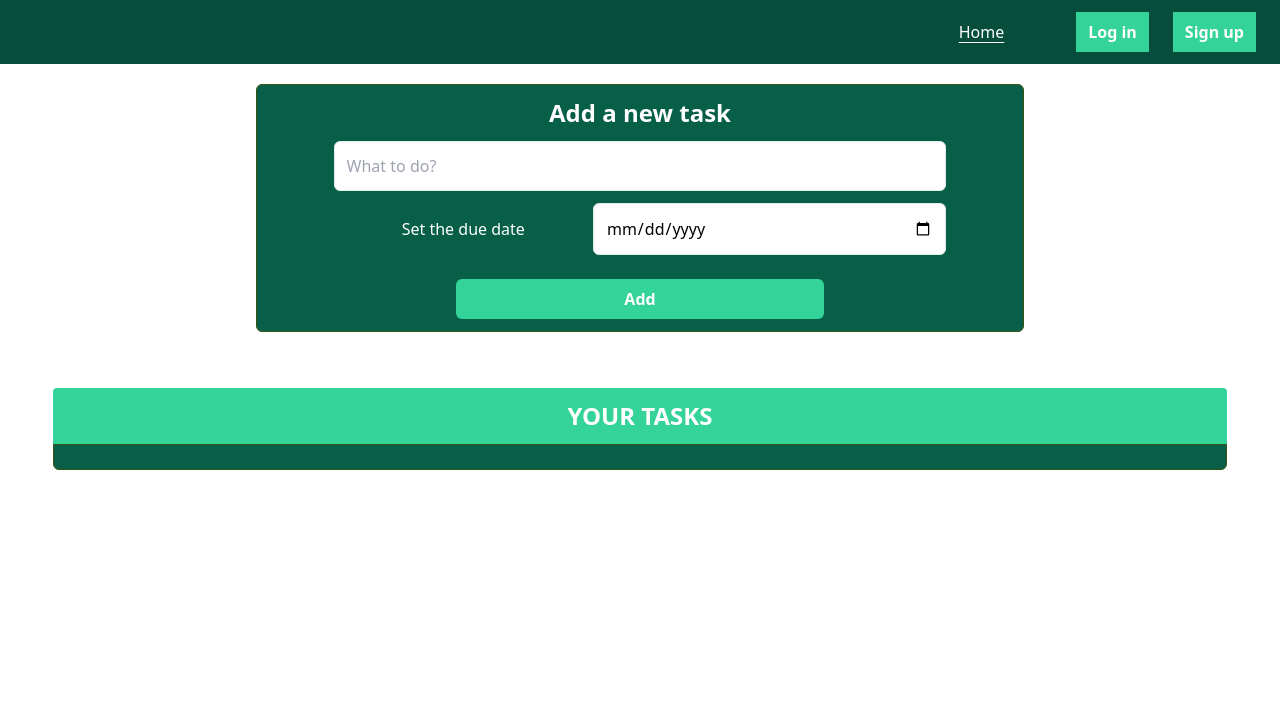
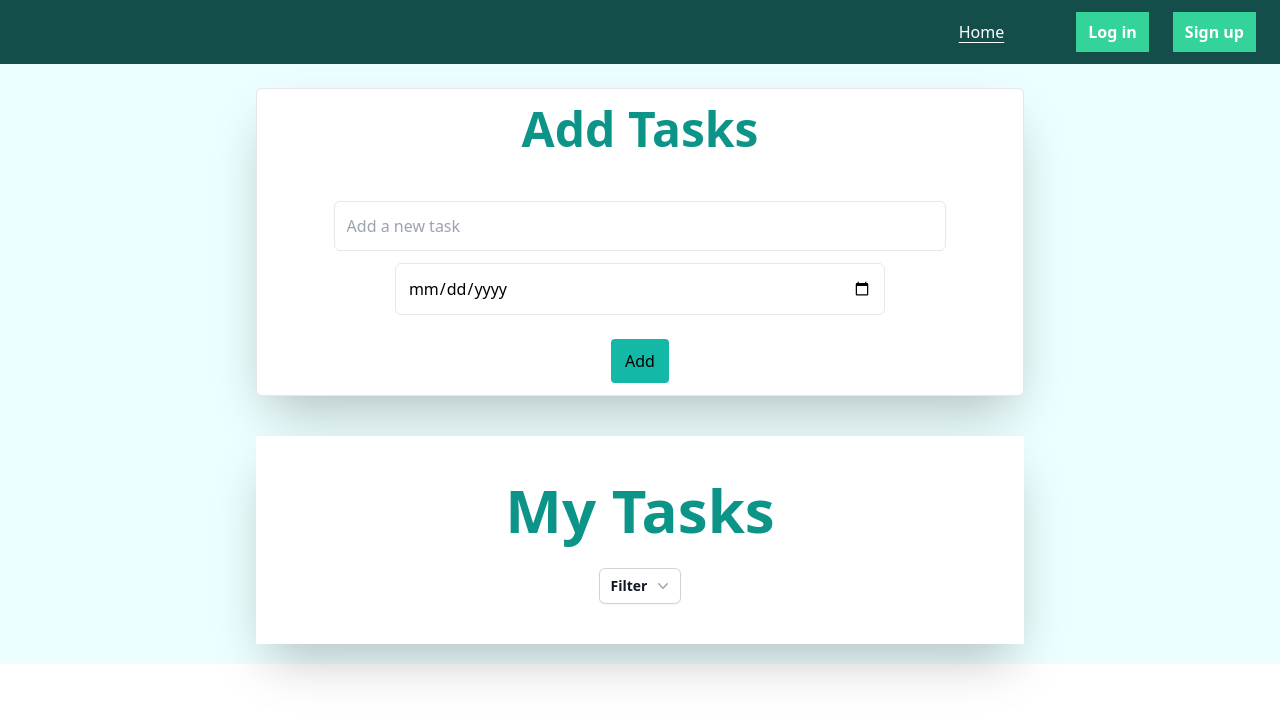
Before and after one commit to sujal3011/task_manager_frontend, a React (Create React App) app: page /1/tasks in a window 1280 px wide. Shown: the top 718 px of the page. Built offline with nearby package versions, Linux system fonts and the light colour scheme; no server answers.

Commit message:
added functionality to filter tasks based on their status

```diff
--- a/src/components/Home.js
+++ b/src/components/Home.js
@@ -5,7 +5,7 @@ import Navbar from './Navbar'
 const Home = () => {
     return (
         <>
-            <div className='h-screen flex flex-col items-center'>
+            <div className='h-screen flex flex-col items-center bg-cyan-50'>
                 <Navbar />
                 <Lists />
             </div>
--- a/src/components/Lists.js
+++ b/src/components/Lists.js
@@ -1,4 +1,4 @@
-import React, { useContext, useEffect } from 'react'
+import React, { useContext, useEffect,useState } from 'react'
 import listContext from '../context/lists/listContext'
 import { Link } from 'react-router-dom';
 import { useNavigate } from 'react-router-dom';
@@ -6,12 +6,30 @@ import { useNavigate } from 'react-router-dom';
 const Lists = () => {
     const navigate=useNavigate();
     const context = useContext(listContext);
-    const { lists, getLists,deleteList } = context;
+    const { lists, getLists,deleteList,addList} = context;
+
+    const [list, setList] = useState({ title: "" });
+
+    const handleonChange = (e) => {
+        setList({ title: e.target.value });
+    }
+
+    const handleCreateList = () => {
+
+        if (list.title.length >= 2)
+        {
+            console.log(list.title);
+            addList(list.title);
+            setList({ title: "" });
+        }
+        else{
+            console.log("Enter a valid title");
+        }
+    }
 
     useEffect(() => {
 
         if(localStorage.getItem("token")){
-
             getLists();
         }
         else{
@@ -22,27 +40,44 @@ const Lists = () => {
     }, [])
 
     return (
-        <div className='border rounded-md flex flex-col items-center justify-start w-full sm:w-9/12 h-4/5 my-8  '>
+        <div className='border rounded-md flex flex-col items-center justify-start w-full sm:w-9/12 h-4/5 my-8 shadow-2xl bg-white'>
 
-            <div className='flex  border-lime-900 rounded-t-md items-center justify-between px-3 py-3 w-11/12 sm:w-4/5 mt-4 bg-emerald-800'>
-                <h2 className='font-bold text-2xl text-white'>YOUR LISTS</h2>
-                <button className='text-white font-bold bg-emerald-400 px-3 py-2 mx-3'><Link to="/createList">Create new List</Link></button>
+            <h1 className="my-4 text-3xl font-extrabold text-teal-600 dark:text-white md:text-5xl lg:text-6xl">My Lists</h1>
+
+            <div className='flex  border-lime-900 rounded-t-md items-center justify-center px-3 py-3 w-11/12 sm:w-4/5 mt-4 '>
+
+                <form className="w-4/5">
+                <div className="flex items-center border-b border-teal-500 py-2">
+                    <input className="appearance-none bg-transparent border-none w-full text-gray-700 mr-3 py-1 px-2 leading-tight focus:outline-none" type="text" placeholder="Create a new list.." aria-label="Full name" onChange={handleonChange}/>
+
+                    <button className="flex-shrink-0 bg-teal-500 hover:bg-teal-700 border-teal-500 hover:border-teal-700  border-2 text-white py-2 px-3 rounded mx-2" type="button" onClick={handleCreateList}>
+                    Create
+                    </button>
+                </div>
+                </form>
+
             </div>
 
 
-            <div className='flex flex-col items-center justify-between px-3 py-3 w-11/12 sm:w-4/5 mb-4 overflow-y-auto no-scrollbar border border-slate-300'>
+            <div className='flex flex-col items-center justify-between px-3 py-3 pt-6 pb-6 w-11/12 sm:w-4/5 mb-4 overflow-y-auto no-scrollbar'>
                 {lists.map((list) => {
                     return (
 
-                        <div className='border rounded-md flex w-full items-center justify-between px-3 py-3 mx-3 my-3 bg-emerald-800' key={list._id}>
+                        <div className='border rounded-md flex w-full items-center justify-between px-3 py-3 mx-3 my-3' key={list._id}>
+
+                            <p className='text-slate-600 font-semibold'>{list.title}</p>
+
                             <div className='flex items-center'>
-                                <p className='text-white'>{list.title}</p>
-                                <i className="fa-solid fa-trash mx-3 text-emerald-400 cursor-pointer " onClick={()=>{deleteList(list._id)}}></i>
-                                <Link to={`/updateList/${list._id}`} className='cursor-pointer'><i className="fa-solid fa-pen-to-square mx-3 text-emerald-400"></i></Link>
+
+                                <button className='bg-blue-500 hover:bg-blue-400 text-white font-bold py-2 px-4 border-b-4 border-blue-700 hover:border-blue-500 rounded mx-3'>
+                                <Link to={`/${list._id}/tasks`} className='cursor-pointer'>View Tasks</Link>
+                                </button>
+
+                                <i className="fas fa-trash-alt text-red-500 cursor: pointer" onClick={()=>{deleteList(list._id)}}></i>
+
+                                <Link to={`/updateList/${list._id}`} className='cursor-pointer'><i className="fas fa-pencil-alt me-3 mx-3 text-teal-500"></i></Link>
+
                             </div>
-                            <button className='text-sm sm:text-lg text-white font-bold bg-emerald-400 px-3 py-2 mx-3'>
-                            <Link to={`/${list._id}/tasks`} className='cursor-pointer'>View Tasks</Link>
-                            </button>
                         </div>
                     )
                 })}
--- a/src/components/Navbar.js
+++ b/src/components/Navbar.js
@@ -35,15 +35,21 @@ const Navbar = () => {
 
 
   return (
-    <nav className="bg-emerald-900 text-white px-3 py-3 flex justify-end w-full">
+    <nav className="bg-teal-900 text-white px-3 py-3 flex justify-end w-full">
       <ul className="flex items-center">
         <li className="mx-5 cursor-pointer"><Link to="/" className=' underline underline-offset-4 decoration-white'>Home</Link></li>
         <li className="mx-5 cursor-pointer "><Link to="/" className='font-bold' >{name}</Link></li>
       </ul>
-      { !localStorage.getItem("token") ?<div>
+      { !localStorage.getItem("token") ?
+
+      <div>
         <button className="text-white font-bold bg-emerald-400 px-3 py-2 mx-3"><Link to="/login">Log in</Link></button>
         <button className="text-white font-bold bg-emerald-400 px-3 py-2 mx-3"><Link to="/signup">Sign up</Link></button>
-      </div>:<button className="text-white font-bold bg-emerald-400 px-3 py-2 mx-3" onClick={handleLogout}>Log out</button>}
+      </div>
+
+      :
+
+      <button className="flex-shrink-0 bg-teal-500 hover:bg-teal-700 border-teal-500 hover:border-teal-700  border-2 text-white py-2 px-3 rounded mx-2" type="button" onClick={handleLogout}>Log out</button>}
     </nav>
 
   )
--- a/src/components/Tasks.js
+++ b/src/components/Tasks.js
@@ -1,17 +1,27 @@
 import React, { useContext, useEffect, useState } from 'react'
-import { useParams,Link } from 'react-router-dom'
+import { useParams, Link } from 'react-router-dom'
 import taskContext from '../context/tasks/taskContext';
 import Navbar from './Navbar';
 
 const Tasks = () => {
   const context = useContext(taskContext);
-  const { tasks, getTasks, addTask, editTaskStatus,deleteTask } = context;
+  const { tasks, getTasks, addTask, editTaskStatus, deleteTask } = context;
+  const [task, setTask] = useState({ description: "", dueDate: Date.now });
+  const [dropdownopen, setDropdownopen] = useState(false);  //This state is for the dropdown menu to filter tasks
 
-  const [task, setTask] = useState({ description: "", dueDate: Date.now });
+  const handleDropDownClick=()=>{
+    setDropdownopen(!dropdownopen);
+  }
 
   const { list_id } = useParams();
 
-  // let isCompleted=false;
+  const handleStatusSelect=(status)=>{
+    getTasks(list_id,status);
+    setDropdownopen(false);
+  }
+
+
+
 
   const onChange = (e) => {
     setTask({ ...task, [e.target.name]: e.target.value });
@@ -24,7 +34,7 @@ const Tasks = () => {
       console.log(task.dueDate);
       console.log(Date.now)
       addTask(list_id, task.description, task.dueDate);
-      setTask({description:"",dueDate:Date.now})
+      setTask({ description: "", dueDate: Date.now })
 
     }
     else {
@@ -32,9 +42,9 @@ const Tasks = () => {
     }
   }
 
-  const checkOverdue=(dueDate)=>{
-    let currDate=new Date();
-    if(currDate.getTime()>dueDate.getTime()){
+  const checkOverdue = (dueDate) => {
+    let currDate = new Date();
+    if (currDate.getTime() > dueDate.getTime()) {
       return true;
     }
     return false;
@@ -48,76 +58,97 @@ const Tasks = () => {
 
     <>
 
-    <Navbar/>
+      <Navbar />
 
-    <div className='mt-5'>
+      <div className=' flex flex-col items-center justify-center bg-cyan-50'>
+
 
 
         <div className=' w-screen flex items-center justify-center mb-10 '>
-        <div className='border rounded-md border-lime-900 w-11/12 sm:w-3/5 flex flex-col items-center justify-center bg-emerald-800'>
-          <h2 className='font-bold text-2xl my-3 text-white'>Add a new task</h2>
+          <div className='border bg-white rounded-md shadow-2xl w-11/12 sm:w-3/5 flex flex-col items-center justify-center mt-6'>
 
-          <input placeholder='What to do?' className="border rounded-md py-3 px-3 w-4/5 outline-none" name='description' onChange={onChange} value={task.description} />
-
+            <h1 className="my-4 text-xl font-extrabold text-teal-600 md:text-4xl lg:text-5xl">Add Tasks</h1>
+            <input placeholder='Add a new task' className="border rounded-md py-3 px-3 w-4/5 outline-none mt-8" name='description' onChange={onChange} value={task.description} />
 
             <div className='flex w-4/5 items-center justify-center my-3'>
-            <label htmlFor="dueDate" className='w-3/5 text-center text-white'>Set the due date</label>
               <input type="date" className="border rounded-md py-3 px-3 w-4/5 outline-none" name='dueDate' onChange={onChange} value={task.dueDate} />
             </div>
 
             <div className='flex items-center justify-center my-3 w-4/5'>
-            <button className="text-white font-bold bg-emerald-400 px-3 py-2 mx-3 rounded-md cursor-pointer w-3/5" onClick={handleClick}>Add</button>
+              <button className="flex-shrink-0 bg-teal-500 hover:bg-teal-700 border-teal-500 hover:border-teal-700  border-2 py-2 px-3 rounded mx-2" type="button" onClick={handleClick}>Add</button>
             </div>
           </div>
         </div>
 
+        <div className='flex flex-col items-center justify-center bg-white shadow-2xl w-11/12 sm:w-3/5 mb-5'>
 
-      <div className='flex flex-col items-center justify-center'>
-
-        <div className='flex  rounded-t  items-center justify-center px-3 py-3 w-11/12 mt-4 bg-emerald-400'>
-          <h2 className='font-bold text-2xl text-white'>YOUR TASKS</h2>
+          <div className='flex  rounded-t items-center justify-center px-3 py-3 w-11/12 mt-4 '>
+            <h1 className="my-4 text-xl font-extrabold text-teal-600 md:text-5xl lg:text-6xl">My Tasks</h1>
           </div>
 
 
-        <div className='grid grid-cols-1 md:grid-cols-2 lg:grid-cols-3 border border-lime-900 rounded-b-md px-3 py-3 mb-4 w-11/12 bg-emerald-800'>
+          <div className="relative inline-block text-left">
+            <div>
+              <button type="button" className="inline-flex w-full justify-center gap-x-1.5 rounded-md bg-white px-3 py-2 text-sm font-semibold text-gray-900 shadow-sm ring-1 ring-inset ring-gray-300 hover:bg-gray-50" id="menu-button" aria-expanded="true" aria-haspopup="true" onClick={handleDropDownClick}>
+                Filter
+                <svg className="-mr-1 h-5 w-5 text-gray-400" viewBox="0 0 20 20" fill="currentColor" aria-hidden="true">
+                  <path fillRule="evenodd" d="M5.23 7.21a.75.75 0 011.06.02L10 11.168l3.71-3.938a.75.75 0 111.08 1.04l-4.25 4.5a.75.75 0 01-1.08 0l-4.25-4.5a.75.75 0 01.02-1.06z" clipRule="evenodd" />
+                </svg>
+              </button>
+            </div>
+
+            {
+              dropdownopen &&  <div className="absolute right-0 z-10 mt-2 w-56 origin-top-right rounded-md bg-white shadow-lg ring-1 ring-black ring-opacity-5 focus:outline-none" role="menu" aria-orientation="vertical" aria-labelledby="menu-button" tabIndex="-1">
+              <div className="py-1" role="none">
+
+                <button className="text-gray-700 block px-4 py-2 text-sm w-full text-left hover:bg-gray-300" role="menuitem" tabIndex="-1" id="menu-item-0"  onClick={()=>{handleStatusSelect("all")}}>All</button>
+                <button className="text-gray-700 block px-4 py-2 text-sm w-full text-left hover:bg-gray-300" role="menuitem" tabIndex="-1" id="menu-item-1"  onClick={()=>{handleStatusSelect("completed")}}>Completed</button>
+                <button className="text-gray-700 block px-4 py-2 text-sm w-full text-left hover:bg-gray-300" role="menuitem" tabIndex="-1" id="menu-item-2"  onClick={()=>{handleStatusSelect("active")}}>Active</button>
+                <button className="text-gray-700 block px-4 py-2 text-sm w-full text-left hover:bg-gray-300" role="menuitem" tabIndex="-1" id="menu-item-2"  onClick={()=>{handleStatusSelect("pending")}}>Pending</button>
+
+
+              </div>
+            </div>
+
+            }
+
+
+          </div>
+
+
+          <div className='flex flex-col items-center justify-center px-3 py-3 mb-4 w-11/12 '>
             {tasks.map((task) => {
-            let isOverdue=false;
-            let d=new Date(task.dueDate);
-            isOverdue=checkOverdue(d);
-            // console.log(isOverdue);
+              let isOverdue = false;
+              let d = new Date(task.dueDate);
+              isOverdue = checkOverdue(d);
 
-            // console.log("The die date of the task is:",d);
               return (
 
-              <div className='border rounded-md flex items-center justify-center px-3 py-3 mx-3 my-3 bg-white' key={task._id}>
-                <div className='flex flex-col items-start justify-center'>
-                  <p className='font-semibold font-serif text-orange-600 text-center w-full'>{task.description}</p>
+                <div className='border rounded-md flex items-center justify-center px-3 py-3 mx-3 my-3 bg-white w-full' key={task._id}>
 
+                  <div className='flex flex-col items-start justify-center w-full'>
+
+                    <div className='flex items-center my-2 w-full'>
+
+                      {!task.isCompleted && <input type="checkbox" name="status" value="status" className='mx-2' onChange={() => { editTaskStatus(task._id) }} />
+                      }
+                      <p className='text-slate-600 font-semibold text-left w-full'>{task.description}</p>
+
+                      {!task.isCompleted && <Link to={`/${list_id}/updateTask/${task._id}`}><i className="fas fa-pencil-alt me-3 mx-3 text-teal-500" ></i></Link>}
+                      <i className="fas fa-trash-alt text-red-500 cursor-pointer" onClick={() => { deleteTask(task._id) }}></i>
+
+                    </div>
                     <div className='flex items-center justify-start'>
-                    <label className='font-bold mx-2'>Due date:</label>
+                      <label className='text-slate-900 font-bold mx-2'>Due date :</label>
                       <p className='my-2 font-mono italic'>{d.getDate()}-{d.getMonth()}-{d.getFullYear()}</p>
                     </div>
 
                     <div className='flex w-full justify-start my-1'>
-                    <label className='font-bold mx-2'>Status:</label>
-                    <p className={`${task.isCompleted ? "text-green-700" :isOverdue?"text-red-700":"text-blue-700"} font-bold`}>{task.isCompleted ? "Completed" : isOverdue?"Overdue":"Ongoing"}</p>
+                      {/* <label className='font-bold mx-2'>Status:</label> */}
+                      <p className={`${task.isCompleted ? "text-green-700" : isOverdue ? "text-red-700" : "text-blue-700"} font-bold`}>{task.isCompleted ? "Completed" : isOverdue ? "Overdue" : "Ongoing"}</p>
                     </div>
-
-                  {!task.isCompleted && <div className='flex w-full justify-start my-1'>
-                    <input type="checkbox" name="status" value="status" className='mx-2' onChange={()=>{editTaskStatus(task._id)}} />
-                    <label htmlFor="status">Mark as completed</label>
-                  </div>}
-
-                  <div className='flex items-center my-2'>
-                    {!task.isCompleted && <Link to={`/${list_id}/updateTask/${task._id}`}><i className="fa-solid fa-pen-to-square m-3 fa-lg cursor-pointer" ></i></Link>}
-                    <i className="fa-solid fa-trash mx-3 fa-lg cursor-pointer" onClick={()=>{deleteTask(task._id)}}></i>
                   </div>
-
-
                 </div>
-
-              </div>
-
               )
             })}
 
--- a/src/components/UpdateTask.js
+++ b/src/components/UpdateTask.js
@@ -5,7 +5,7 @@ import { useNavigate } from "react-router-dom";
 
 
 const UpdateTask = () => {
-    const { list_id,task_id } = useParams();
+    const { task_id } = useParams();
     let showError = false;
     const navigate = useNavigate();
     const context = useContext(taskContext);
@@ -19,7 +19,7 @@ const UpdateTask = () => {
     const handleClick = () => {
 
         if (task.description.length >= 5) {
-            editTask(list_id,task_id, task.description,task.dueDate);
+            editTask(task_id, task.description,task.dueDate);
             // setTask({ title: "" });
             navigate("/");
         }
--- a/src/context/tasks/TaskState.js
+++ b/src/context/tasks/TaskState.js
@@ -7,16 +7,13 @@ const TaskState = (props) => {
 
     //Fetching all tasks
 
-    const getTasks = async (list_id) => {
-
-
-        const response = await fetch(`${host}/lists/${list_id}/gettasks`, {
+    const getTasks = async (list_id,status="all") => {
+        const response = await fetch(`${host}/tasks/${list_id}/gettasks?status=${status}`, {
             method: 'GET',
-
             headers: {
                 'Content-Type': 'application/json',
+                "auth-token": localStorage.getItem("token")
             },
-
         });
         const json = await response.json();
         // console.log(json);
@@ -27,14 +24,12 @@ const TaskState = (props) => {
     // Adding a new task
 
     const addTask = async (listId, description, dueDate) => {
-
-        const response = await fetch(`${host}/lists/${listId}/addtask`, {
+        const response = await fetch(`${host}/tasks/${listId}/addtask`, {
             method: 'POST',
-
             headers: {
                 'Content-Type': 'application/json',
+                "auth-token": localStorage.getItem("token")
             },
-
             body: JSON.stringify({ description, dueDate }),
 
         });
@@ -43,20 +38,16 @@ const TaskState = (props) => {
         setTasks(tasks.concat(task));
 
     }
-
-
     // Editing the status of the task
 
     const editTaskStatus = async (taskId) => {
         try {
-
-            const response = await fetch(`${host}/lists/updatetaskstatus/${taskId}`, {
+            const response = await fetch(`${host}/tasks/updatetaskstatus/${taskId}`, {
                 method: 'PATCH',
-
                 headers: {
                     'Content-Type': 'application/json',
+                    "auth-token": localStorage.getItem("token")
                 },
-
                 body: JSON.stringify({ isCompleted: true }),
 
             });
@@ -78,23 +69,18 @@ const TaskState = (props) => {
         } catch (error) {
             console.log(error);
         }
-
-
     }
 
     //Editing the task
 
-    const editTask = async (list_id,task_id ,description,dueDate) => {
-
+    const editTask = async (task_id ,description,dueDate) => {
         try {
-
-            const response = await fetch(`${host}/lists/${list_id}/updatetask/${task_id}`, {
+            const response = await fetch(`${host}/tasks/updatetask/${task_id}`, {
                 method: 'PUT',
-
                 headers: {
                     'Content-Type': 'application/json',
+                    "auth-token": localStorage.getItem("token")
                 },
-
                 body: JSON.stringify({ description,dueDate }),
 
             });
@@ -112,7 +98,6 @@ const TaskState = (props) => {
 
             }
             setTasks(newTasks);
-
         } catch (error) {
             console.log(error);
         }
@@ -122,14 +107,13 @@ const TaskState = (props) => {
     //Deleting a task
 
     const deleteTask = async (taskId) => {
-
         try {
-
-            const response = await fetch(`${host}/lists/deletetask/${taskId}`, {
+            const response = await fetch(`${host}/tasks/deletetask/${taskId}`, {
                 method: 'DELETE',
 
                 headers: {
                     'Content-Type': 'application/json',
+                    "auth-token": localStorage.getItem("token")
                 },
             });
             const json = await response.json();
@@ -142,11 +126,6 @@ const TaskState = (props) => {
         } catch (error) {
             console.log(error);
         }
-
-
-
-
-
     }
 
     return (
@@ -156,6 +135,4 @@ const TaskState = (props) => {
     )
 }
 
-
-
 export default TaskState
--- a/src/index.js
+++ b/src/index.js
@@ -2,7 +2,6 @@ import React from 'react';
 import ReactDOM from 'react-dom/client';
 import './index.css';
 import App from './App';
-
 const root = ReactDOM.createRoot(document.getElementById('root'));
 root.render(
   <React.StrictMode>
```
Lines whose indentation alone changed are shown as unchanged.
